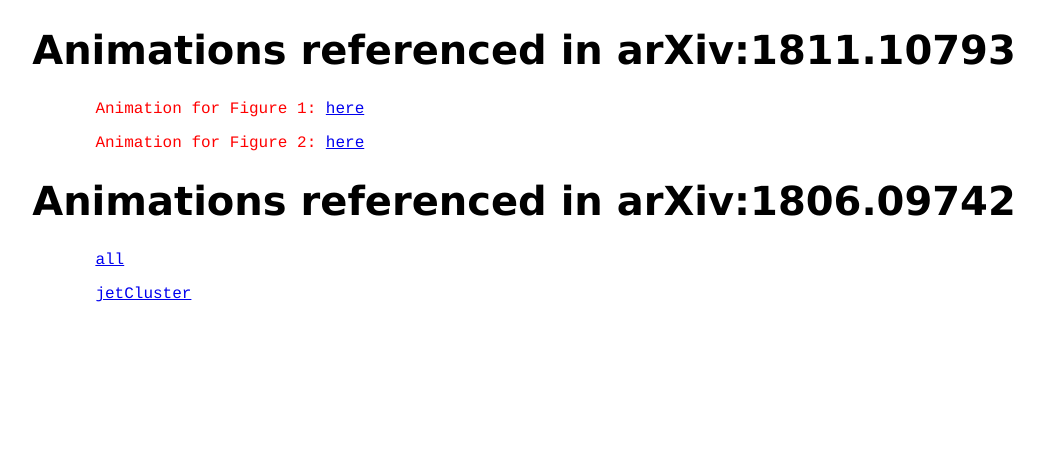
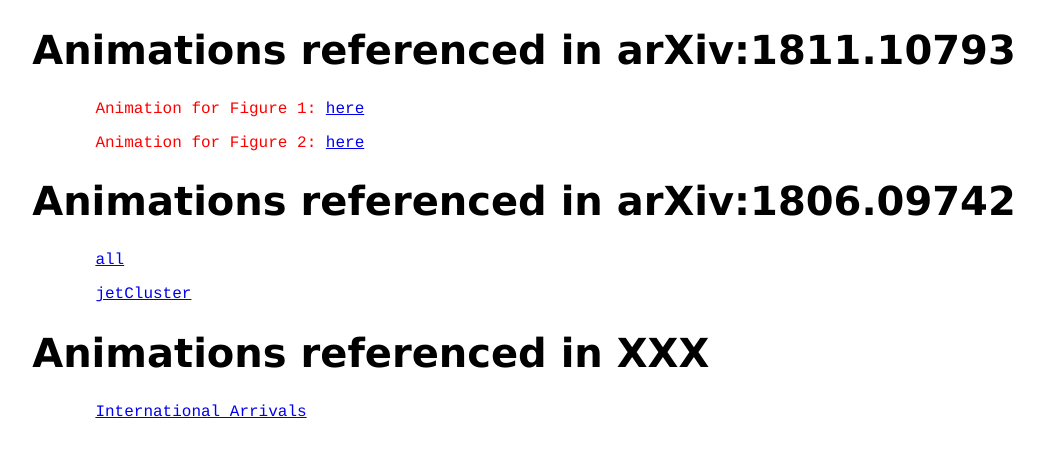
Before and after one commit to uschiLaa/animations, a plain HTML site: page index.html in a window 1280 px wide. Shown: the whole page, without its empty margins (39-1083 px from the left). Drawn offline with Linux system fonts and the light colour scheme.

Commit message:
updated index html

```diff
--- a/index.html
+++ b/index.html
@@ -26,5 +26,8 @@ p  {
 <p>     <a href=pdfsense1.html>all</a></p>
 <p>     <a href=pdfsense2.html>jetCluster</a></p>
 
+<h1>  Animations referenced in XXX</h1>
+<p>     <a href=composits1.html>International Arrivals</a></p>
+
 </body>
 </html>
```
